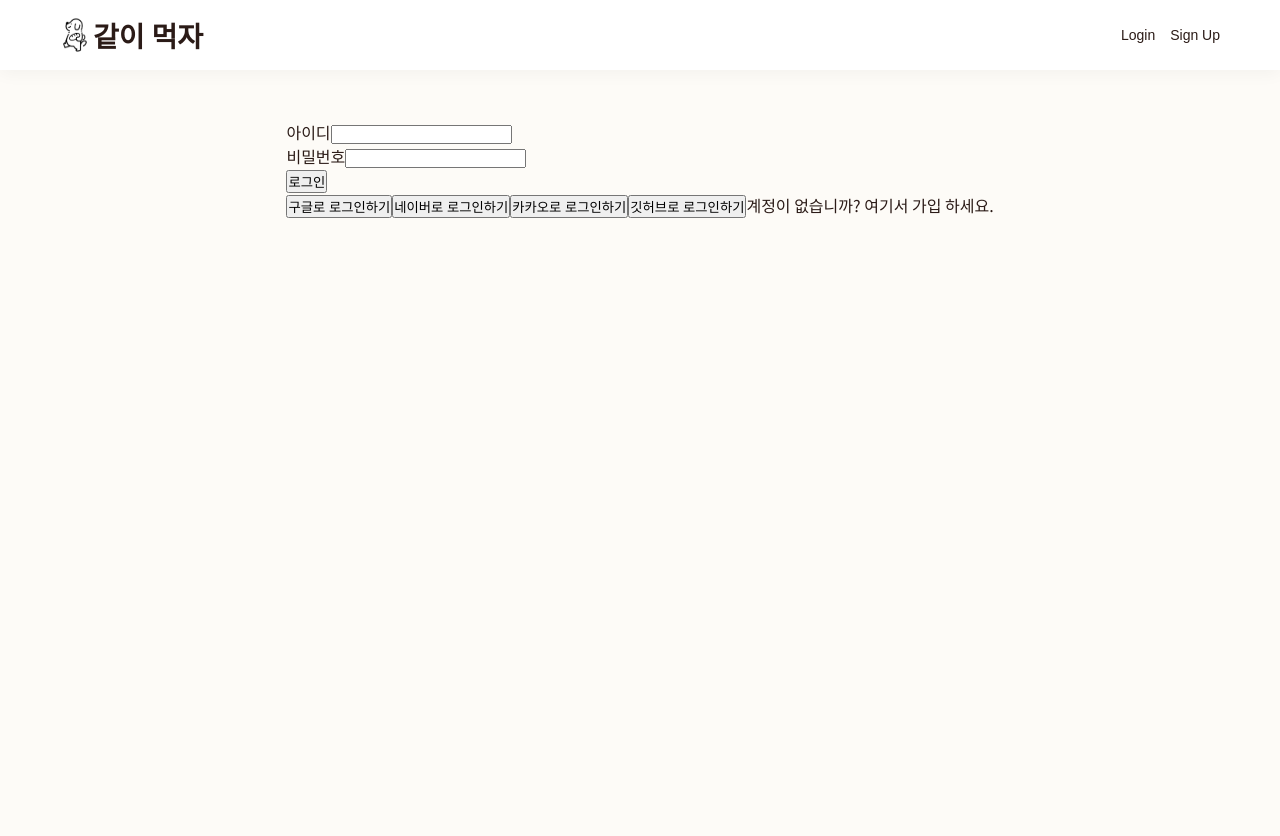
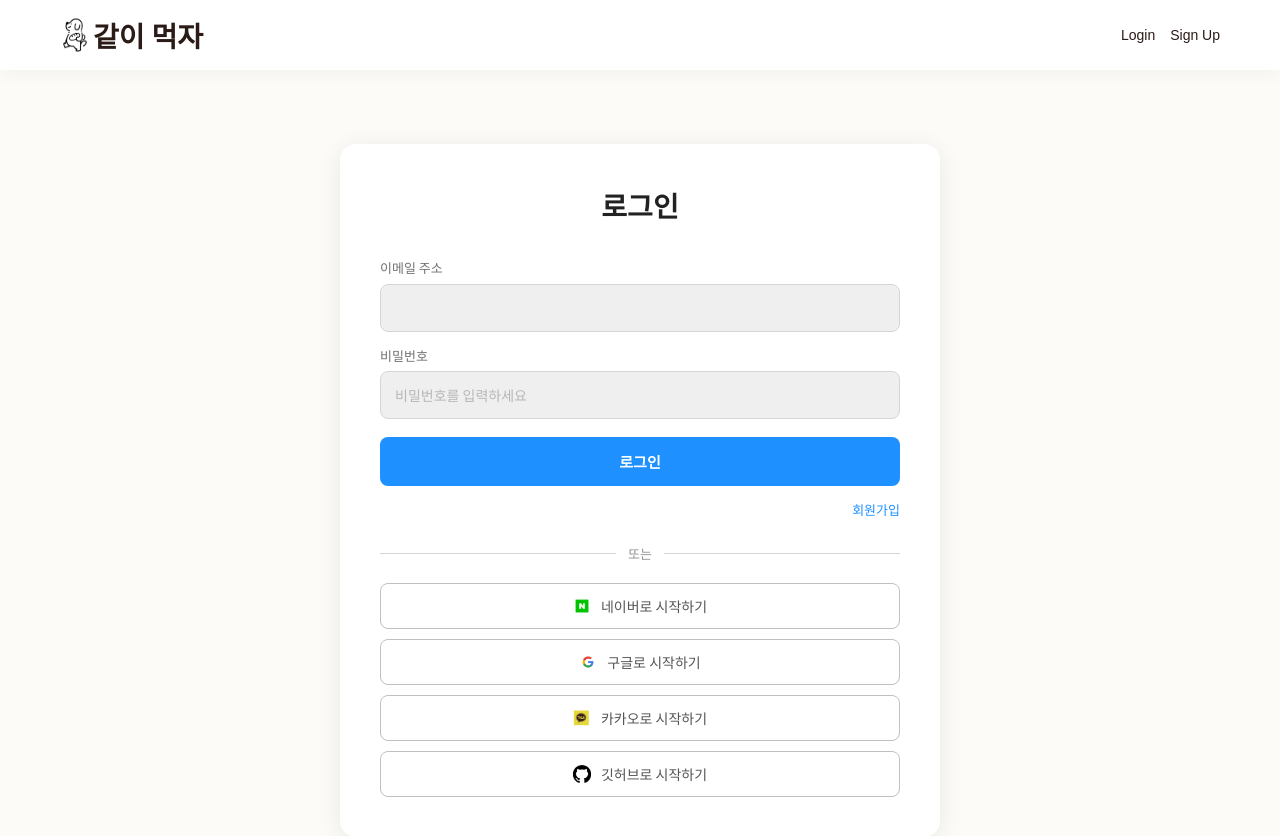
Before and after one commit to lshlsh98/deli2matching, a React (Vite) app in the folder deli2matching_front/: page /login in a window 1280 px wide. Shown: the top 836 px of the page. Before the commit the page ends 800 px from the top, so only its background shows below. Built offline with nearby package versions, Linux system fonts and the light colour scheme; no server answers; a web font is replaced by a local one.

Commit message:
login_jsx, css - update

```diff
--- a/deli2matching_front/src/pages/user/Login.jsx
+++ b/deli2matching_front/src/pages/user/Login.jsx
@@ -2,6 +2,13 @@ import { Link, useNavigate } from "react-router-dom";
 import axiosInstance from "../../utils/axios";
 import useAuthStore from "../../utils/useAuthStore";
 import { useState } from "react";
+import styles from "./Login.module.css";
+
+// 소셜 로그인 로고 이미지
+import kakaoLogo from "../../assets/logo/kakao_logo.png";
+import googleLogo from "../../assets/logo/google_logo.png";
+import naverLogo from "../../assets/logo/naver_logo.png";
+import githubLogo from "../../assets/logo/github_logo.png";
 
 // Login 컴포넌트: 로그인 페이지 화면
 const Login = () => {
@@ -37,69 +44,121 @@ const Login = () => {
   // handleSocialLogin: 소셜 로그인 버튼을 눌렀을 때 실행되는 함수
   // provider = 어떤 소셜 서비스인지 (예: "google", "naver", "kakao", "github")
   const handleSocialLogin = (provider) => {
-    // 현재 프론트엔드 주소를 가져옴
-    // 예) http://localhost:5173
-    const frontendUrl = window.location.protocol + "//" + window.location.host;
-    const API_BASE_URL = "http://localhost:8080";
+    // window.location.href: 현재 브라우저를 다른 주소로 이동
+    // VITE_API_BASE_URL: 백엔드 서버
+    // /oauth2/authorization/: Spring Security OAuth2가 제공하는 URL
+    // provider: 로그인 제공자
+    // redirect_url: 최종적으로 다시 돌아올 프론트 주소
+    // window.location.origin: 현재 프론트 주소 (protocol + host => http://localhost:5173)
 
-    // 소셜 로그인 페이지로 이동
-    // 서버가 소셜 로그인을 처리한 뒤 frontendUrl로 돌아옴
-    window.location.href =
-      API_BASE_URL +
-      "/oauth2/authorization/" +
-      provider +
-      "?redirect_url=" +
-      frontendUrl;
+    window.location.href = `${import.meta.env.VITE_API_BASE_URL}/oauth2/authorization/${provider}?redirect_url=${encodeURIComponent(window.location.origin)}`;
   };
 
   return (
-    <form onSubmit={handleSubmit}>
-      {/* 아이디 입력란 */}
-      <div>
-        <label htmlFor="memberId">아이디</label>
+    /* 전체 화면 중앙 정렬 래퍼 */
+    <div className={styles.page}>
+      {/* 로그인 카드 */}
+      <div className={styles.card}>
+        <h1 className={styles.title}>로그인</h1>
+
+        <form onSubmit={handleSubmit} className={styles.form}>
+          {/* 이메일 입력란 */}
+          <div className={styles.fieldGroup}>
+            <label htmlFor="memberId" className={styles.label}>
+              이메일 주소
+            </label>
+            <div className={styles.inputWrapper}>
+              {/* 이메일 아이콘 */}
               <input
                 type="text"
                 name="memberId"
                 id="memberId"
                 value={member.memberId}
                 onChange={inputMember}
+                className={styles.input}
               />
+            </div>
           </div>
 
           {/* 비밀번호 입력란 */}
-      <div>
-        <label htmlFor="memberPw">비밀번호</label>
+          <div className={styles.fieldGroup}>
+            <label htmlFor="memberPw" className={styles.label}>
+              비밀번호
+            </label>
+            <div className={styles.inputWrapper}>
               <input
                 type="password"
                 name="memberPw"
                 id="memberPw"
+                placeholder="비밀번호를 입력하세요"
                 value={member.memberPw}
                 onChange={inputMember}
+                className={styles.input}
               />
             </div>
+          </div>
 
-      {/* 로그인 버튼 (type="submit"이면 폼의 onSubmit이 실행돼요) */}
-      <div>
-        <button type="submit">로그인</button>
+          <button type="submit" className={styles.loginBtn}>
+            로그인
+          </button>
+
+          <div className={styles.signupRow}>
+            <Link to="/signup" className={styles.signupLink}>
+              회원가입
+            </Link>
           </div>
+        </form>
+
+        {/* 소셜 로그인과 일반 로그인 사이 구분선 */}
+        <div className={styles.divider}>
+          <span className={styles.dividerText}>또는</span>
+        </div>
+
         {/* 소셜 로그인 버튼들 */}
-      <button onClick={() => handleSocialLogin("google")}>
-        구글로 로그인하기
+        <div className={styles.socialBtns}>
+          {/* 네이버 로그인 */}
+          <button
+            type="button"
+            className={styles.socialBtn}
+            onClick={() => handleSocialLogin("naver")}
+          >
+            <img src={naverLogo} alt="naver" className={styles.socialLogo} />
+            네이버로 시작하기
           </button>
-      <button onClick={() => handleSocialLogin("naver")}>
-        네이버로 로그인하기
+
+          {/* 구글 로그인 */}
+          <button
+            type="button"
+            className={styles.socialBtn}
+            onClick={() => handleSocialLogin("google")}
+          >
+            <img src={googleLogo} alt="google" className={styles.socialLogo} />
+            구글로 시작하기
           </button>
-      <button onClick={() => handleSocialLogin("kakao")}>
-        카카오로 로그인하기
+
+          {/* 카카오 로그인 */}
+          <button
+            type="button"
+            className={styles.socialBtn}
+            onClick={() => handleSocialLogin("kakao")}
+          >
+            <img src={kakaoLogo} alt="kakao" className={styles.socialLogo} />
+            카카오로 시작하기
           </button>
-      <button onClick={() => handleSocialLogin("github")}>
-        깃허브로 로그인하기
+
+          {/* 깃허브 로그인 */}
+          <button
+            type="button"
+            className={styles.socialBtn}
+            onClick={() => handleSocialLogin("github")}
+          >
+            <img src={githubLogo} alt="github" className={styles.socialLogo} />
+            깃허브로 시작하기
           </button>
-      {/* 회원가입 페이지로 가는 링크 */}
-      <Link to="/signup">계정이 없습니까? 여기서 가입 하세요.</Link>
-    </form>
+        </div>
+      </div>
+    </div>
   );
 };
 
-// 다른 파일에서 Login을 쓸 수 있도록 내보내요.
 export default Login;
--- /dev/null
+++ b/deli2matching_front/src/pages/user/Login.module.css
@@ -0,0 +1,194 @@
+/* 페이지 레이아웃 */
+.page {
+  display: flex;
+  justify-content: center;
+  background-color: var(--bg);
+  padding: 24px;
+}
+
+/* 카드 */
+.card {
+  background-color: #ffffff;
+  border-radius: 16px;
+  box-shadow: 0 4px 24px rgba(0, 0, 0, 0.08);
+  padding: 40px;
+  width: 600px;
+}
+
+/* 제목 */
+.title {
+  font-size: 28px;
+  font-weight: 700;
+  text-align: center;
+  color: var(--gray1); /* App.css: 거의 검정에 가까운 텍스트 */
+  margin-bottom: 32px;
+}
+
+/* 폼 */
+.form {
+  display: flex;
+  flex-direction: column;
+  gap: 14px;
+}
+
+/* 라벨 + 입력창 묶음 */
+.fieldGroup {
+  display: flex;
+  flex-direction: column;
+  gap: 6px;
+}
+
+/* 라벨 텍스트 */
+.label {
+  font-size: 13px;
+  font-weight: 500;
+  color: var(--gray3); /* App.css: 중간 회색 */
+}
+
+/* 아이콘 + input을 가로로 배치하기 위한 wrapper */
+.inputWrapper {
+  display: flex;
+  align-items: center;
+  gap: 10px;
+  padding: 0 14px;
+  border: 1.5px solid var(--gray6); /* App.css: 연한 회색 테두리 */
+  border-radius: 8px;
+  background-color: var(--gray7); /* App.css: 입력창 배경을 살짝 회색으로 */
+  transition:
+    border-color 0.2s,
+    background-color 0.2s;
+}
+
+/* 포커스 시 --primary 파란 테두리 + 흰 배경 */
+.inputWrapper:focus-within {
+  border-color: var(--primary); /* App.css: 메인 파란색 */
+  background-color: #ffffff;
+}
+
+/* 이메일·자물쇠 아이콘 */
+.inputIcon {
+  font-size: 15px;
+  color: var(--gray4); /* App.css: 아이콘용 중간 회색 */
+  flex-shrink: 0;
+  line-height: 1;
+}
+
+/* 실제 input 요소 */
+.input {
+  flex: 1;
+  border: none;
+  outline: none;
+  padding: 13px 0;
+  font-size: 14px;
+  font-family: inherit;
+  color: var(--gray1); /* App.css: 입력 텍스트 색 */
+  background: transparent;
+}
+
+.input::placeholder {
+  color: var(--gray5); /* App.css: placeholder 회색 */
+}
+
+/* 로그인 버튼 */
+.loginBtn {
+  width: 100%;
+  padding: 14px;
+  margin-top: 4px;
+  border: none;
+  border-radius: 8px;
+  background-color: var(--primary); /* App.css: 메인 파란색 */
+  color: #ffffff;
+  font-size: 15px;
+  font-weight: 600;
+  font-family: inherit;
+  cursor: pointer;
+  transition: background-color 0.2s;
+}
+
+/* hover 시 --sub1(더 진한 파란색)으로 전환 */
+.loginBtn:hover {
+  background-color: var(--sub1); /* App.css: 진한 파란색 */
+}
+
+/* 회원가입 링크 */
+.signupRow {
+  display: flex;
+  justify-content: flex-end;
+}
+
+/* --primary 색 텍스트 링크 */
+.signupLink {
+  font-size: 13px;
+  color: var(--primary);
+}
+
+.signupLink:hover {
+  color: var(--sub1);
+  text-decoration: underline;
+}
+
+/* 구분선 */
+.divider {
+  display: flex;
+  align-items: center;
+  gap: 12px;
+  margin: 24px 0 20px;
+}
+
+/* ::before / ::after 로 양쪽 가로선 생성 */
+.divider::before,
+.divider::after {
+  content: "";
+  flex: 1;
+  height: 1px;
+  background-color: var(--gray6);
+}
+
+.dividerText {
+  font-size: 13px;
+  color: var(--gray4);
+  white-space: nowrap;
+}
+
+/* 소셜 로그인 버튼들 */
+.socialBtns {
+  display: flex;
+  flex-direction: column;
+  gap: 10px;
+}
+
+/* 소셜 버튼 공통: 흰 배경 + --sub2(회색) 테두리 */
+/* 이미지 기준 모든 버튼이 동일한 아웃라인 스타일 */
+.socialBtn {
+  width: 100%;
+  display: flex;
+  align-items: center;
+  justify-content: center;
+  gap: 10px;
+  padding: 12px;
+  border: 1.5px solid var(--sub2);
+  border-radius: 8px;
+  background-color: #ffffff;
+  color: var(--gray2);
+  font-size: 14px;
+  font-weight: 500;
+  font-family: inherit;
+  cursor: pointer;
+  transition:
+    background-color 0.15s,
+    border-color 0.15s;
+}
+
+/* hover 시 배경을 살짝 회색으로 */
+.socialBtn:hover {
+  background-color: var(--gray7);
+  border-color: var(--gray5);
+}
+
+/* 소셜 로고 이미지 크기 고정 */
+.socialLogo {
+  width: 18px;
+  height: 18px;
+  object-fit: contain;
+  flex-shrink: 0;
+}
--- a/deli2matching_front/src/pages/user/SignUp.module.css
+++ b/deli2matching_front/src/pages/user/SignUp.module.css
@@ -9,9 +9,8 @@
 
 /* 카드 */
 .join_card {
-  width: 520px;
+  width: 600px;
   background-color: var(--gray8);
-  border: 1px solid var(--gray6);
   border-radius: 20px;
   padding: 60px 52px 52px 52px;
   box-shadow: 0 12px 36px rgba(30, 144, 255, 0.08);
--- a/deli2matching_front/src/utils/axios.js
+++ b/deli2matching_front/src/utils/axios.js
@@ -1,11 +1,8 @@
 import axios from "axios";
-
 import useAuthStore from "./useAuthStore";
 
-// baseURL을 설정하면 나중에 "/todo"처럼 짧게만 써도 전체 주소가 완성
-// 예) baseURL="http://localhost:8080" + "/todo" = "http://localhost:8080/todo"
 const instance = axios.create({
-  baseURL: "http://localhost:8080",
+  baseURL: `${import.meta.env.VITE_API_BASE_URL}`,
 });
 
 // 인터셉터(interceptor) = 요청/응답이 오가는 중간에서 몰래 작업하는 감시자
```
Also changed, not shown: 1 other file (tests, documents, lock files or other folders). Lines whose indentation alone changed are shown as unchanged.
